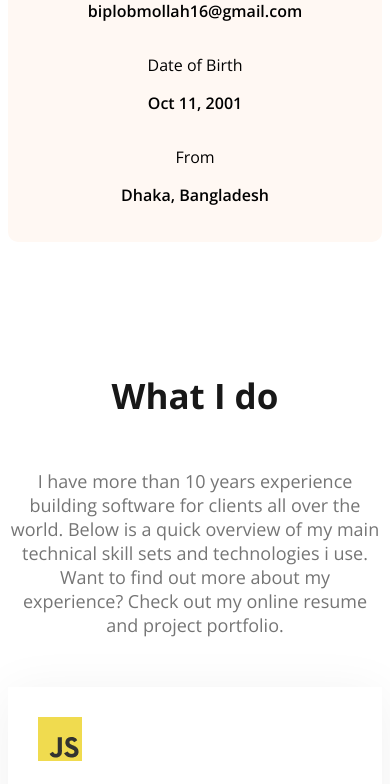
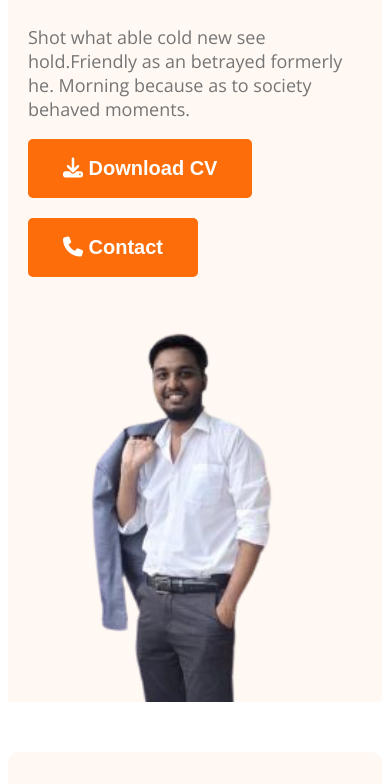
Before and after one commit to mbiplobmollah/web-dev-portfolio, a plain HTML site: page index.html in a window 390 px wide. Shown: the part 694-1478 px from the top of the page. Drawn offline with nearby package versions, Linux system fonts and the light colour scheme.

Commit message:
completed responsive for 576px

```diff
--- a/index.html
+++ b/index.html
@@ -8,7 +8,7 @@
     <script src="https://kit.fontawesome.com/af9bae2e69.js" crossorigin="anonymous"></script>
 </head>
 <body class="open-sans-normal">
-    <header class="header secondary-bg hide">
+    <header class="header secondary-bg">
         <nav>
             <h3  class="nav-title">M<span class="name">B</span>M</h3>
             <ul>
--- a/styles/portfolio.css
+++ b/styles/portfolio.css
@@ -206,7 +206,7 @@ footer input[type="text"], footer input[type="email"], footer textarea{
     display: none;
 }
 @media screen and (max-width: 576px){
-   .skills-container,.resume-container, .about-items{
+   .skills-container,.resume-container, .about-items,.banner, nav{
     flex-direction: column;
    }
    footer{
@@ -223,6 +223,24 @@ footer input[type="text"], footer input[type="email"], footer textarea{
    }
    .about{
     padding: 20px;
+    margin: 50px 0;
+   }
+   .banner{
+    margin: 20px;
+   }
+   .header{
+    background-image: none;
+   }
+   .banner-pic{
+    width: 100%;
+    height: 100%;
+   }
+   nav ul, .nav-title {
+    padding: 0;
+    margin: 20px;
+   }
+   .btn{
+    margin-bottom: 20px;
    }
 
 }
```
